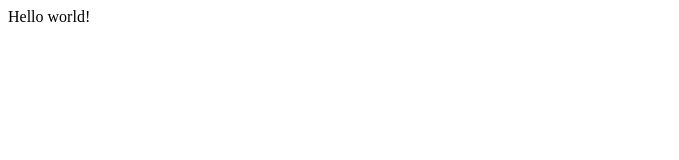
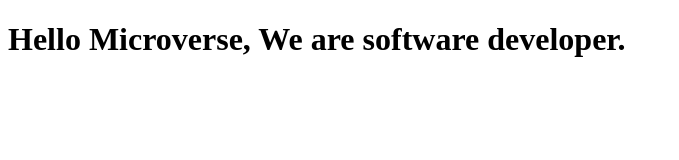
Before and after one commit to D-Mujuni/Zakir-Der, a plain HTML site: page zak-der.html in a window 1280 px wide. Shown: the whole page, without its empty margins (0-679 px from the left). Drawn offline with Linux system fonts and the light colour scheme.

Commit message:
chore: text changed

```diff
--- a/zak-der.html
+++ b/zak-der.html
@@ -7,6 +7,6 @@
     <title>Document</title>
 </head>
 <body>
-    Hello world!
+    <h1>Hello Microverse, We are software developer.</h1>
 </body>
 </html>
```
